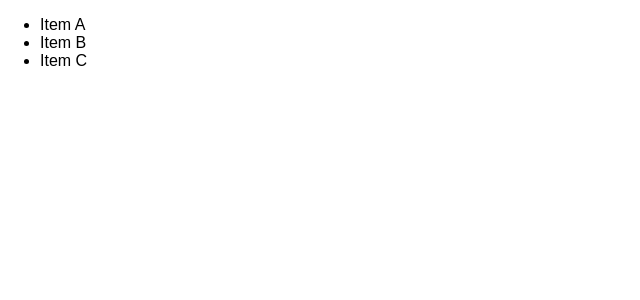
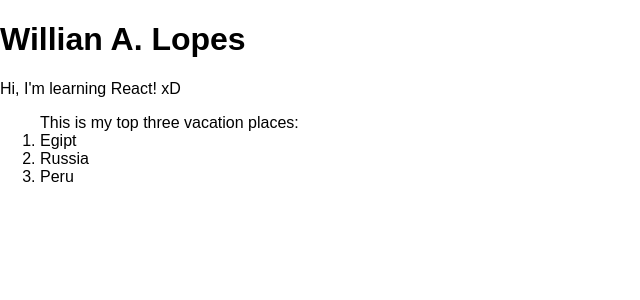
Before and after one commit to walopes/react-play, a React (Create React App) app in the folder project_1/: page / in a window 1280 px wide. Shown: the top 300 px of the page, without its empty margins (0-640 px from the left). Built offline with nearby package versions, Linux system fonts and the light colour scheme.

Commit message:
Challenge2 added

```diff
--- a/project_1/src/index.js
+++ b/project_1/src/index.js
@@ -14,6 +14,25 @@ function MyApplication()
     )
 }
 
+
+function MyInfo()
+{
+    return (
+        <div>
+            <h1>Willian A. Lopes</h1>
+            <p>Hi, I'm learning React! xD</p>
+            <ol>
+                This is my top three vacation places:
+                <li>Egipt</li>
+                <li>Russia</li>
+                <li>Peru</li>
+            </ol>
+        </div>
+    )
+}
+
+
+
 // JSX
 
 //  ReactDOM.render(
@@ -24,6 +43,7 @@ function MyApplication()
 
 // Challenge - Render an unordered list using ReactDOM
 ReactDOM.render(
-    <MyApplication/>,
+    // <MyApplication/>,
+    <MyInfo/>,
     document.getElementById('root')
 );
```
